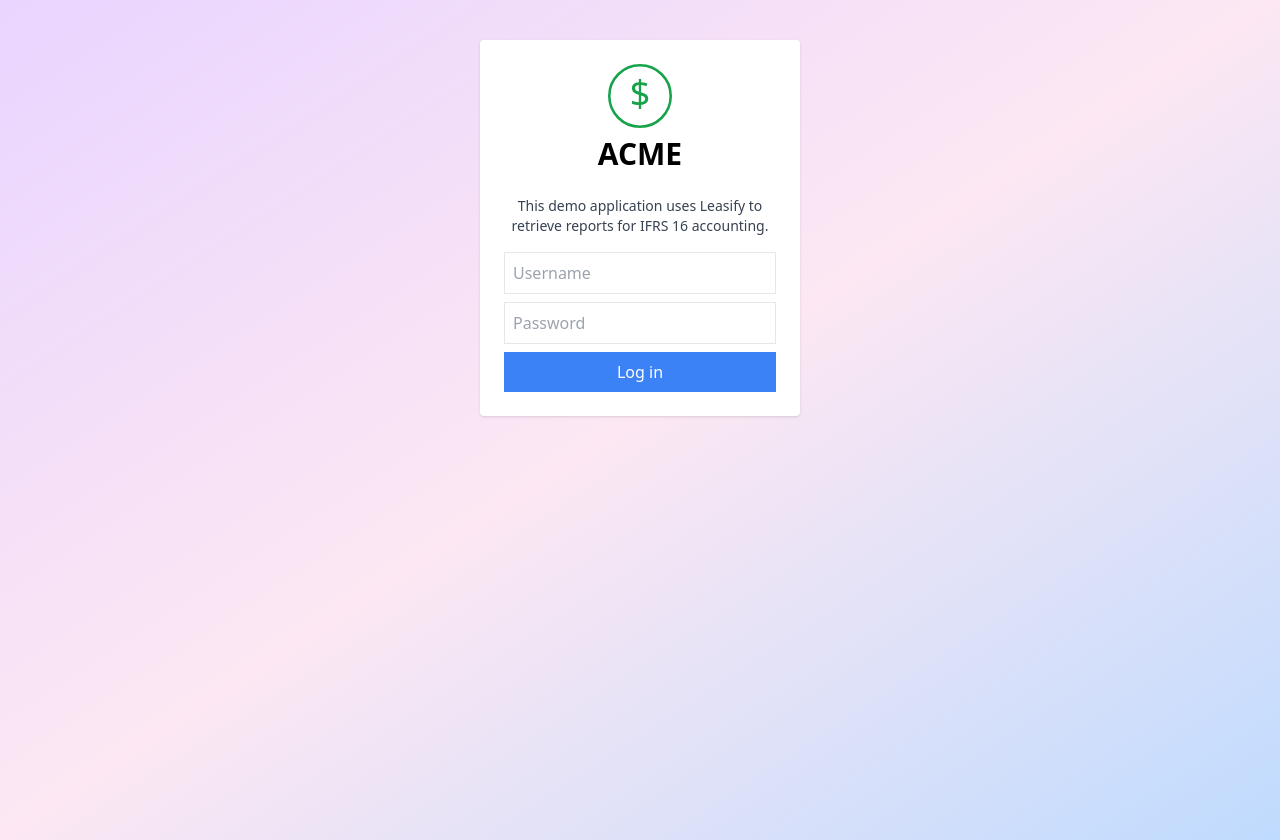
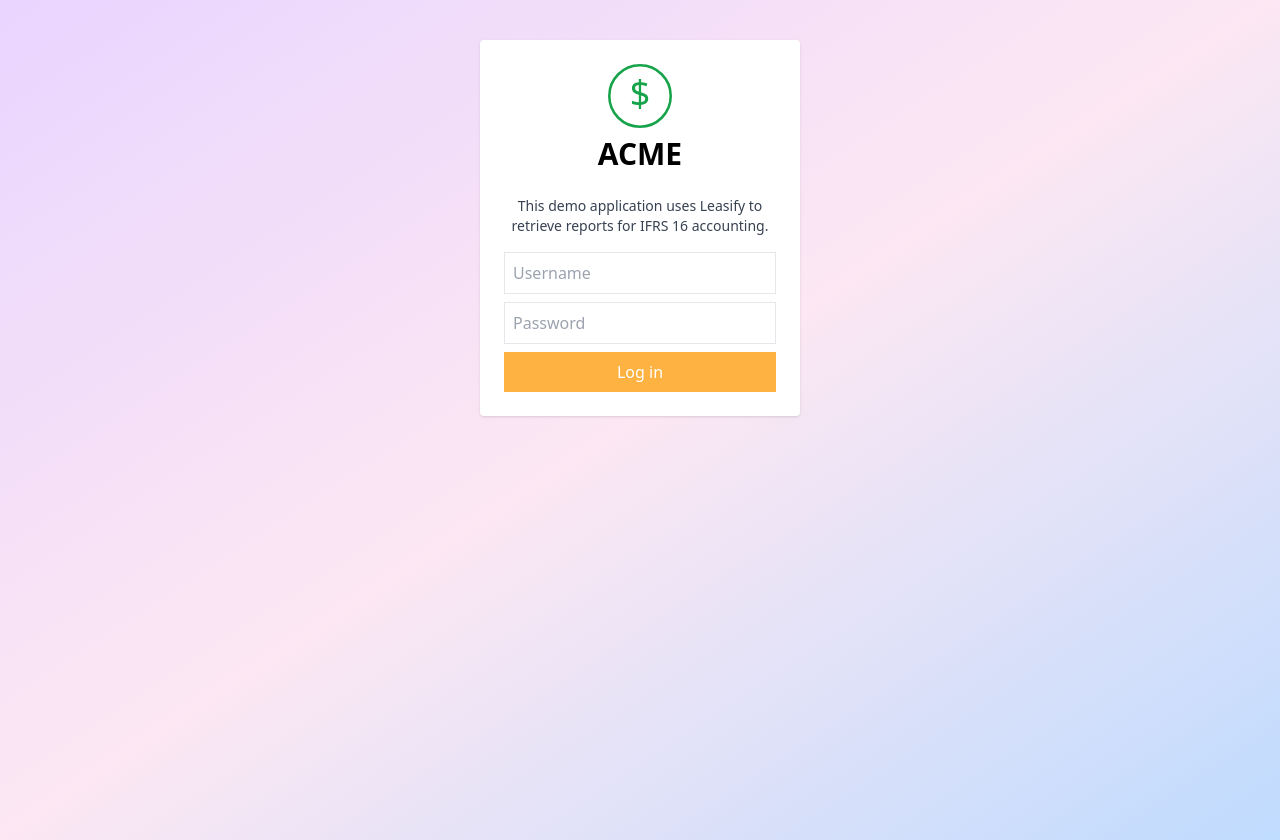
Before and after one commit to leasify/report-tester, a React (Vite) app: page / in a window 1280 px wide. Built offline with nearby package versions, Linux system fonts and the light colour scheme; no server answers; the HTML template or start-up script is replaced by a standard one.

Commit message:
style: set global button colors

```diff
--- a/src/components/LoginForm.jsx
+++ b/src/components/LoginForm.jsx
@@ -57,7 +57,7 @@
           value={password}
           onChange={(e) => setPassword(e.target.value)}
         />
-        <button className="bg-blue-500 text-white p-2 w-full" type="submit">
+        <button className="p-2 w-full" type="submit">
           Log in
         </button>
       </form>
--- a/src/components/ReportForm.jsx
+++ b/src/components/ReportForm.jsx
@@ -24,7 +24,7 @@
         value={content}
         onChange={(e) => setContent(e.target.value)}
       />
-      <button className="bg-green-500 text-white p-2" type="submit">
+      <button className="p-2" type="submit">
         Send report
       </button>
     </form>
--- a/src/index.css
+++ b/src/index.css
@@ -5,3 +5,11 @@
 body {
   @apply bg-gradient-to-br from-purple-200 via-pink-100 to-blue-200 min-h-screen;
 }
+
+button {
+  @apply bg-brandOrange text-white;
+}
+
+button:hover {
+  @apply bg-brandBlue;
+}
--- a/tailwind.config.js
+++ b/tailwind.config.js
@@ -2,7 +2,12 @@
 export default {
   content: ["./src/**/*.{js,jsx}"],
   theme: {
-    extend: {},
+    extend: {
+      colors: {
+        brandOrange: '#FEB241',
+        brandBlue: '#4F758D',
+      },
+    },
   },
   plugins: [],
 }
```
